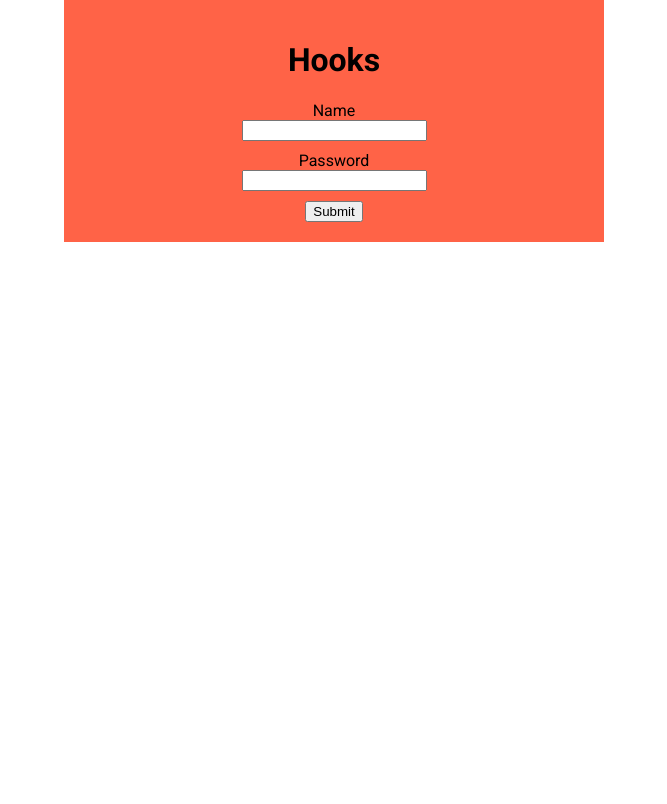
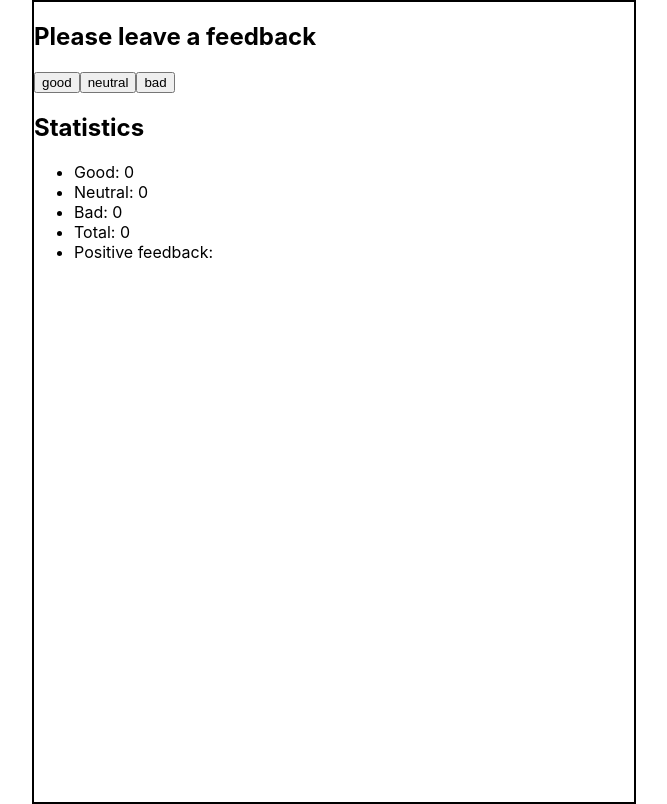
Before and after one commit to trayhorn/react-practice, a React (Create React App) app: page / in a window 1280 px wide. Shown: the whole page, without its empty margins (306-973 px from the left). Built offline with nearby package versions, Linux system fonts and the light colour scheme; the HTML template or start-up script is replaced by a standard one.

Commit message:
rewrite react hw 2

```diff
--- a/src/App.css
+++ /dev/null
@@ -1,24 +0,0 @@
-.container {
-  text-align: center;
-  margin-left: auto;
-  margin-right: auto;
-  max-width: 500px;
-  background-color: tomato;
-  padding: 20px;
-  font-family: Roboto;
-}
-
-.title {
-  background-color: greenyellow;
-}
-
-form {
-  margin-left: auto;
-  margin-right: auto;
-  width: 200px;
-}
-
-input {
-  margin-bottom: 10px;
-  outline: none;
-}
--- a/src/App.js
+++ b/src/App.js
@@ -1,46 +1,54 @@
-import { useState, useEffect } from 'react';
-import './App.css';
-import Form from './components/Form/Form';
+import { Component } from "react";
+import s from "./App.module.css";
+import Statistics from "./components/Statistics/Statistics";
+import FeedbackOptions from "./components/FeedbackOptions/FeedbackOptions";
 
-
-export default function App() {
-
-  const [username, setUsername] = useState('');
-  const [password, setPassword] = useState('');
-
-  const handleChangeUsername = e => {
-    setUsername(e.target.value);
+class App extends Component {
+  state = {
+    good: 0,
+    neutral: 0,
+    bad: 0
   }
 
-  const handleChangePassword = e => {
-    setPassword(e.target.value);
+  onButtonClick = (state) => {
+    this.setState(prevState => ({
+      [state]: prevState[state] + 1
+    }))
+  }
+
+  countTotalFeedback = () => {
+    const { good, neutral, bad } = this.state;
+    return good + neutral + bad;
+  }
+
+  countPositiveFeedback = () => {
+    const { good, neutral, bad } = this.state;
+    const total = good + neutral + bad;
+    return Math.round(good / total * 100);
   }
 
 
-  return (
-    <div className='container'>
-      <h1>Hooks</h1>
-      <form>
-        <label>
-          Name
-          <input
-            name="username"
-            type="text"
-            value={username}
-            onChange={handleChangeUsername}
-          />
-        </label>
-        <label>
-          Password
-          <input
-            name="password"
-            type="password"
-            value={password}
-            onChange={handleChangePassword}
-          />
-        </label>
-        <button>Submit</button>
-      </form>
-    </div>
-  )
+  render() {
+    const options = Object.keys(this.state);
+
+    return (
+      <div className={s.container}>
+        <h2>Please leave a feedback</h2>
+        <FeedbackOptions
+          options={options}
+          onLeaveFeedback={this.onButtonClick}
+        />
+        <h2>Statistics</h2>
+        <Statistics
+          good={this.state.good}
+          neutral={this.state.neutral}
+          bad={this.state.bad}
+          total={this.countTotalFeedback}
+          positive={this.countPositiveFeedback}
+        />
+      </div>
+    )
+  }
 }
+
+export default App;
--- /dev/null
+++ b/src/App.module.css
@@ -0,0 +1,7 @@
+.container {
+  width: 600px;
+  height: 100vh;
+  margin-left: auto;
+  margin-right: auto;
+  border: 2px solid black;
+}
--- /dev/null
+++ b/src/components/FeedbackOptions/FeedbackOptions.js
@@ -0,0 +1,16 @@
+const FeedbackOptions = ({options, onLeaveFeedback}) => (
+  <div>
+    {options.map(option => (
+      <button
+        key={option}
+        name={option}
+        type="button"
+        onClick={() => onLeaveFeedback(option)}
+      >
+        {option}
+      </button>
+  ))}
+  </div>
+)
+
+export default FeedbackOptions;
--- /dev/null
+++ b/src/components/Statistics/Statistics.js
@@ -0,0 +1,13 @@
+const Statistics = ({good, neutral, bad, total, positive}) => (
+  <ul>
+    <li>Good: {good}</li>
+    <li>Neutral: {neutral}</li>
+    <li>Bad: {bad}</li>
+    <li>Total: {total()}</li>
+    <li>
+      Positive feedback: {good > 0 && positive()}
+    </li>
+  </ul>
+)
+
+export default Statistics;
```
Also changed, not shown: src/components/Form/Form.module.css (deleted), src/components/Statistics/Statistics.module.css (added).
